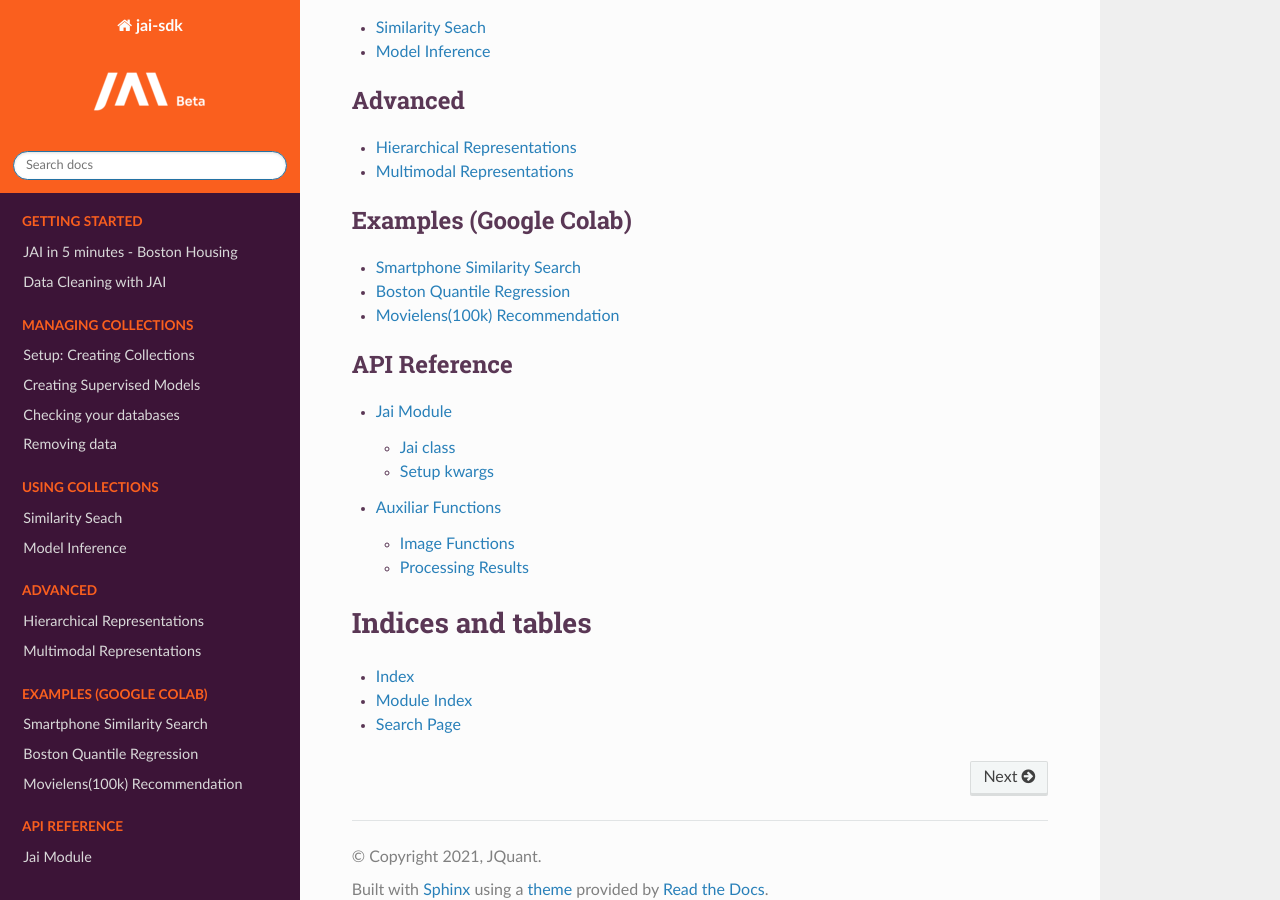
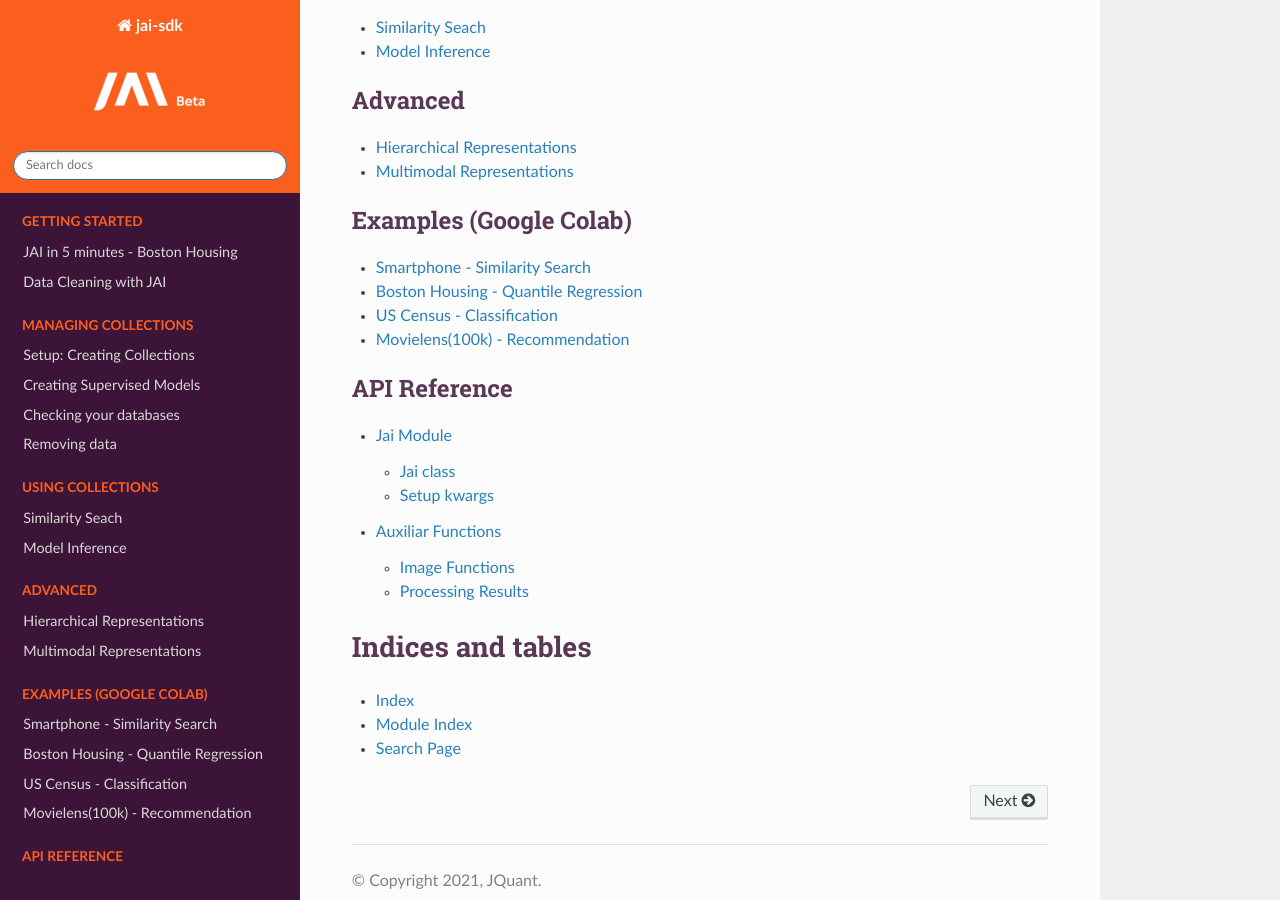
Before and after one commit to jquant/jai-sdk, a Sphinx documentation site: the page built from docs/index.rst, in a window 1280 px wide and 900 px high, scrolled down 924 px. Built offline with Sphinx 7.4.7 and the Read the Docs theme 2.0.0, drawn with Linux system fonts in a browser that asks for light colours.

Commit message:
add exemples

```diff
--- a/docs/index.rst
+++ b/docs/index.rst
@@ -46,9 +46,10 @@
    :maxdepth: 1
    :caption: Examples (Google Colab)
 
-   Smartphone Similarity Search <https://colab.research.google.com/drive/1NOVqCdnaizptTf42kZmeeWZ3dfvdIr1U?usp=sharing>
-   Boston Quantile Regression <https://colab.research.google.com/drive/1gIDjWSt8M0JXFHpypx6l-s2_Ypoy0-IE?usp=sharing>
-   Movielens(100k) Recommendation <https://drive.google.com/file/d/1LuMp_niA8iG2Hdbditk-94enqlMN6yC-/view?usp=sharing>
+   Smartphone - Similarity Search <https://colab.research.google.com/drive/1NOVqCdnaizptTf42kZmeeWZ3dfvdIr1U?usp=sharing>
+   Boston Housing -  Quantile Regression <https://colab.research.google.com/drive/1gIDjWSt8M0JXFHpypx6l-s2_Ypoy0-IE?usp=sharing>
+   US Census - Classification <https://colab.research.google.com/drive/1oxfdVklVp_-Fu8TIBT53_CnDOmGNpDAV?usp=sharing>
+   Movielens(100k) - Recommendation <https://drive.google.com/file/d/1LuMp_niA8iG2Hdbditk-94enqlMN6yC-/view?usp=sharing>
 
 .. toctree::
    :maxdepth: 2
```
